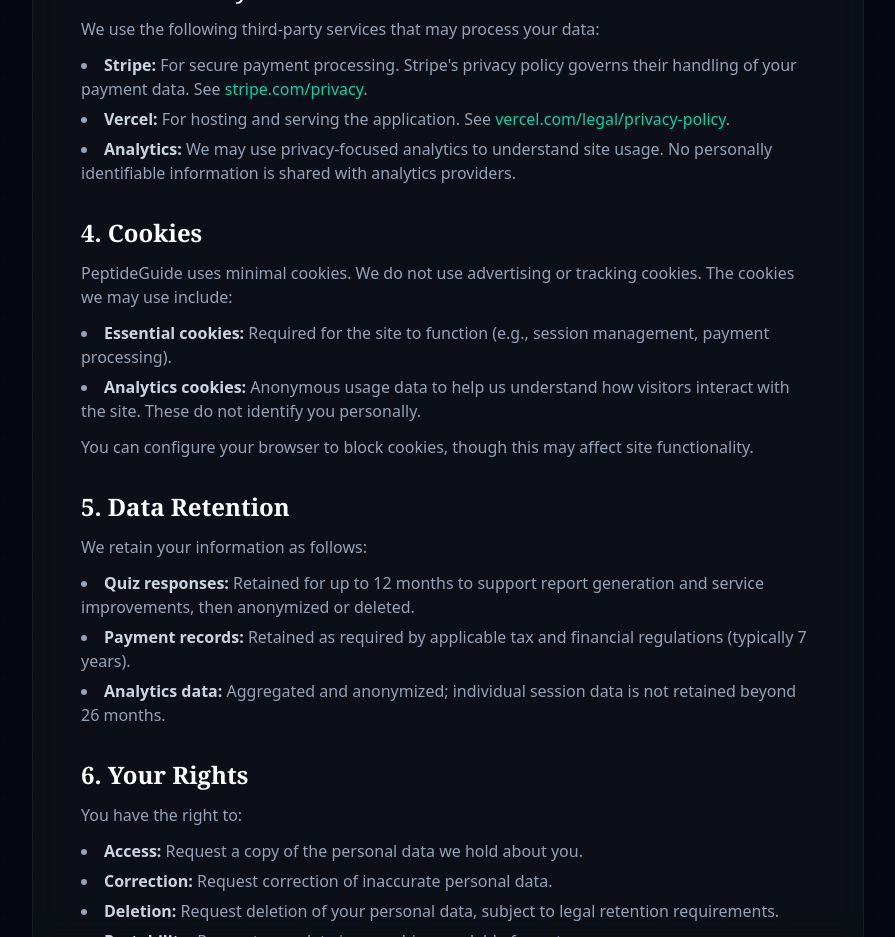
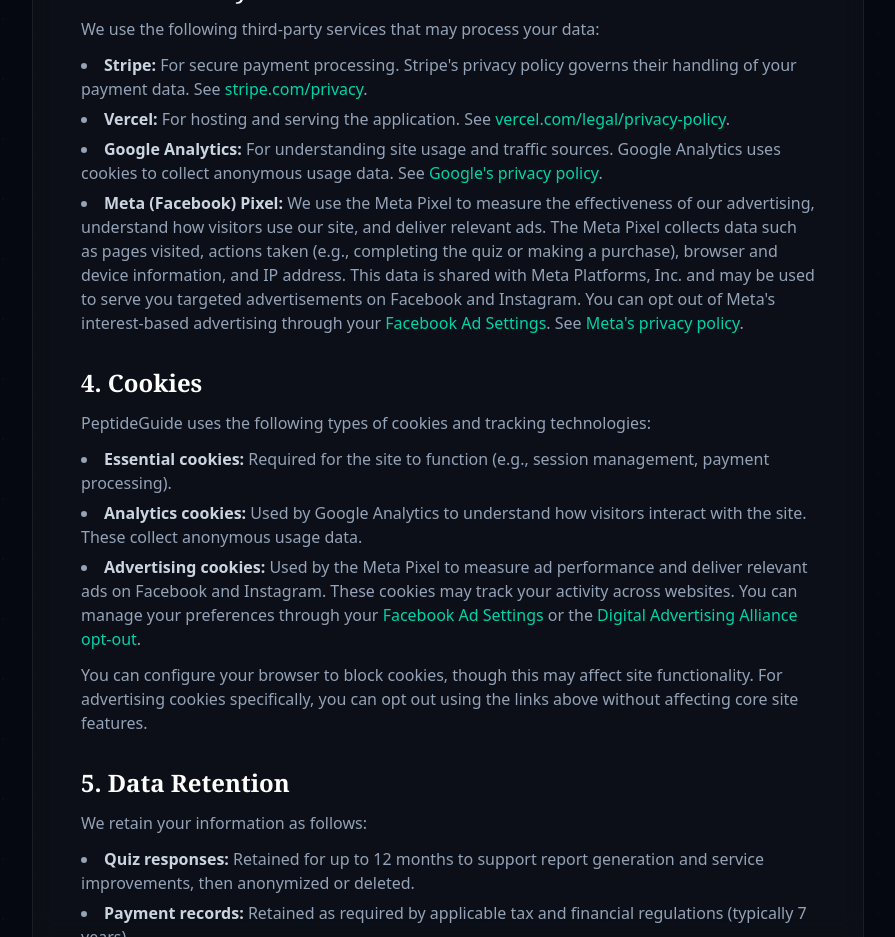
Before and after one commit to OmeedEn/peptide-guide, a Next.js app: page /privacy in a window 1280 px wide. Shown: the part 1140-2077 px from the top of the page, without its empty margins (192-1087 px from the left). Built offline with nearby package versions, Linux system fonts and the light colour scheme; no server answers.

Commit message:
feat: implement tracking for quiz interactions and purchases, update privacy policy with Google Analytics and Meta Pixel details, and refine content descriptions across various components

```diff
--- a/app/page.tsx
+++ b/app/page.tsx
@@ -48,7 +48,7 @@
             </h1>
 
             <p className="text-base sm:text-xl text-slate-400 leading-relaxed mb-8 sm:mb-10 max-w-2xl mx-auto px-2">
-              Navigate the peptide landscape with confidence. Research-backed profiles, risk assessments, and personalized recommendations.
+              Navigate the peptide research landscape with confidence. Evidence-based profiles, risk assessments, and educational resources to discuss with your doctor.
             </p>
 
             <div className="flex flex-col sm:flex-row items-center justify-center gap-3 sm:gap-4">
@@ -70,6 +70,13 @@
           </motion.div>
         </div>
       </section>
+
+      {/* Educational Disclaimer Banner */}
+      <div className="mx-auto max-w-7xl px-4 sm:px-6 lg:px-8">
+        <div className="flex items-center justify-center gap-2 py-2.5 px-4 rounded-lg bg-amber-500/5 border border-amber-500/15 text-center">
+          <span className="text-[10px] sm:text-xs text-amber-400/80">For educational purposes only. Not medical advice. Always consult your healthcare provider.</span>
+        </div>
+      </div>
 
       {/* Category Grid */}
       <section className="mx-auto max-w-7xl px-4 sm:px-6 lg:px-8 py-10 sm:py-16">
@@ -355,7 +362,7 @@
                 Your Personalized Peptide Report
               </h2>
               <p className="text-sm sm:text-base text-slate-400 max-w-lg mx-auto px-2">
-                Stop guessing. Get a research-backed recommendation tailored to your exact goals.
+                Get a research-backed educational report tailored to your goals — with talking points for your doctor.
               </p>
             </div>
 
--- a/app/privacy/page.tsx
+++ b/app/privacy/page.tsx
@@ -88,8 +88,19 @@
                   See <a href="https://vercel.com/legal/privacy-policy" target="_blank" rel="noopener noreferrer" className="text-neon-teal hover:underline">vercel.com/legal/privacy-policy</a>.
                 </li>
                 <li>
-                  <strong className="text-slate-300">Analytics:</strong> We may use privacy-focused analytics
-                  to understand site usage. No personally identifiable information is shared with analytics providers.
+                  <strong className="text-slate-300">Google Analytics:</strong> For understanding site usage
+                  and traffic sources. Google Analytics uses cookies to collect anonymous usage data.
+                  See <a href="https://policies.google.com/privacy" target="_blank" rel="noopener noreferrer" className="text-neon-teal hover:underline">Google&apos;s privacy policy</a>.
+                </li>
+                <li>
+                  <strong className="text-slate-300">Meta (Facebook) Pixel:</strong> We use the Meta Pixel to
+                  measure the effectiveness of our advertising, understand how visitors use our site, and deliver
+                  relevant ads. The Meta Pixel collects data such as pages visited, actions taken (e.g., completing
+                  the quiz or making a purchase), browser and device information, and IP address. This data is
+                  shared with Meta Platforms, Inc. and may be used to serve you targeted advertisements on
+                  Facebook and Instagram. You can opt out of Meta&apos;s interest-based advertising through
+                  your <a href="https://www.facebook.com/settings/?tab=ads" target="_blank" rel="noopener noreferrer" className="text-neon-teal hover:underline">Facebook Ad Settings</a>.
+                  See <a href="https://www.facebook.com/privacy/policy/" target="_blank" rel="noopener noreferrer" className="text-neon-teal hover:underline">Meta&apos;s privacy policy</a>.
                 </li>
               </ul>
             </section>
@@ -99,8 +110,7 @@
                 4. Cookies
               </h2>
               <p>
-                PeptideGuide uses minimal cookies. We do not use advertising or tracking cookies.
-                The cookies we may use include:
+                PeptideGuide uses the following types of cookies and tracking technologies:
               </p>
               <ul className="list-disc list-inside mt-3 space-y-1.5 text-slate-400">
                 <li>
@@ -108,12 +118,21 @@
                   function (e.g., session management, payment processing).
                 </li>
                 <li>
-                  <strong className="text-slate-300">Analytics cookies:</strong> Anonymous usage data to help
-                  us understand how visitors interact with the site. These do not identify you personally.
+                  <strong className="text-slate-300">Analytics cookies:</strong> Used by Google Analytics to
+                  understand how visitors interact with the site. These collect anonymous usage data.
+                </li>
+                <li>
+                  <strong className="text-slate-300">Advertising cookies:</strong> Used by the Meta Pixel to
+                  measure ad performance and deliver relevant ads on Facebook and Instagram. These cookies
+                  may track your activity across websites. You can manage your preferences through
+                  your <a href="https://www.facebook.com/settings/?tab=ads" target="_blank" rel="noopener noreferrer" className="text-neon-teal hover:underline">Facebook Ad Settings</a> or
+                  the <a href="https://optout.aboutads.info/" target="_blank" rel="noopener noreferrer" className="text-neon-teal hover:underline">Digital Advertising Alliance opt-out</a>.
                 </li>
               </ul>
               <p className="mt-3">
                 You can configure your browser to block cookies, though this may affect site functionality.
+                For advertising cookies specifically, you can opt out using the links above without affecting
+                core site features.
               </p>
             </section>
 
--- a/app/report/page.tsx
+++ b/app/report/page.tsx
@@ -13,6 +13,7 @@
 import { type QuizAnswers } from '@/lib/quiz-logic'
 import { generateReport, type PeptideReport } from '@/lib/report-generator'
 import { categoryMap } from '@/data/categories'
+import { trackPurchase } from '@/lib/tracking'
 import RiskBadge from '@/components/RiskBadge'
 import EvidenceBar from '@/components/EvidenceBar'
 import CategoryIcon from '@/components/CategoryIcon'
@@ -49,9 +50,10 @@
   useEffect(() => {
     const sessionId = searchParams.get('session_id')
 
-    // If arriving from Stripe checkout success, mark as paid
+    // If arriving from Stripe checkout success, mark as paid and track conversion
     if (sessionId) {
       localStorage.setItem('peptide_report_paid', sessionId)
+      trackPurchase()
     }
 
     const hasPaid = localStorage.getItem('peptide_report_paid')
--- a/components/AnalyticsProvider.tsx
+++ b/components/AnalyticsProvider.tsx
@@ -3,11 +3,13 @@
 import Script from 'next/script'
 
 const GA_ID = process.env.NEXT_PUBLIC_GA_ID
+const META_PIXEL_ID = process.env.NEXT_PUBLIC_META_PIXEL_ID
 
 export default function AnalyticsProvider() {
-  if (!GA_ID) return null
-
   return (
+    <>
+      {/* Google Analytics */}
+      {GA_ID && (
         <>
           <Script
             src={`https://www.googletagmanager.com/gtag/js?id=${GA_ID}`}
@@ -22,5 +24,25 @@
             `}
           </Script>
         </>
+      )}
+
+      {/* Meta Pixel */}
+      {META_PIXEL_ID && (
+        <Script id="meta-pixel" strategy="afterInteractive">
+          {`
+            !function(f,b,e,v,n,t,s)
+            {if(f.fbq)return;n=f.fbq=function(){n.callMethod?
+            n.callMethod.apply(n,arguments):n.queue.push(arguments)};
+            if(!f._fbq)f._fbq=n;n.push=n;n.loaded=!0;n.version='2.0';
+            n.queue=[];t=b.createElement(e);t.async=!0;
+            t.src=v;s=b.getElementsByTagName(e)[0];
+            s.parentNode.insertBefore(t,s)}(window, document,'script',
+            'https://connect.facebook.net/en_US/fbevents.js');
+            fbq('init', '${META_PIXEL_ID}');
+            fbq('track', 'PageView');
+          `}
+        </Script>
+      )}
+    </>
   )
 }
--- a/data/categories.ts
+++ b/data/categories.ts
@@ -9,12 +9,12 @@
 export const categories: Category[] = [
   { id: 'healing_recovery', name: 'Healing & Recovery', description: 'Tissue repair, injury recovery, and inflammation reduction', icon: 'Heart', color: '#f43f5e' },
   { id: 'muscle_growth', name: 'Muscle Growth', description: 'Muscle building, strength, and athletic performance', icon: 'Dumbbell', color: '#8b5cf6' },
-  { id: 'fat_loss', name: 'Fat Loss', description: 'Weight management, fat burning, and metabolic optimization', icon: 'Flame', color: '#f97316' },
+  { id: 'fat_loss', name: 'Metabolic Health', description: 'Metabolic optimization and body composition research', icon: 'Flame', color: '#f97316' },
   { id: 'anti_aging', name: 'Anti-Aging', description: 'Cellular renewal, telomere support, and longevity', icon: 'Hourglass', color: '#06b6d4' },
   { id: 'skin_hair', name: 'Skin & Hair', description: 'Collagen production, skin repair, and hair growth', icon: 'Sparkles', color: '#ec4899' },
   { id: 'cognitive', name: 'Cognitive', description: 'Focus, memory, neuroprotection, and mental clarity', icon: 'Brain', color: '#6366f1' },
   { id: 'sleep_wellness', name: 'Sleep & Wellness', description: 'Sleep quality, stress reduction, and overall wellbeing', icon: 'Moon', color: '#8b5cf6' },
-  { id: 'sexual_health', name: 'Sexual Health', description: 'Libido, sexual function, and reproductive health', icon: 'HeartPulse', color: '#f43f5e' },
+  { id: 'sexual_health', name: 'Hormonal & Sexual Health', description: 'Hormone optimization and reproductive wellness research', icon: 'HeartPulse', color: '#f43f5e' },
   { id: 'immune', name: 'Immune Support', description: 'Immune modulation and defense enhancement', icon: 'Shield', color: '#10b981' },
   { id: 'mitochondrial', name: 'Mitochondrial Energy', description: 'Cellular energy production and mitochondrial optimization', icon: 'Zap', color: '#eab308' },
 ]
--- a/data/peptides.ts
+++ b/data/peptides.ts
@@ -164,9 +164,9 @@
     fullName: 'Semaglutide (GLP-1 Receptor Agonist)',
     aliases: ['Ozempic', 'Wegovy', 'Rybelsus'],
     categories: ['fat_loss'],
-    primaryUse: 'Weight loss and metabolic health',
+    primaryUse: 'GLP-1 receptor agonist for metabolic health',
     trendingRank: 5,
-    description: 'An FDA-approved GLP-1 receptor agonist for type 2 diabetes and weight management. The most commercially successful peptide drug. As of late 2025, ~12% of US adults are currently using a GLP-1 RA (KFF polling).',
+    description: 'An FDA-approved GLP-1 receptor agonist for type 2 diabetes and chronic weight management. The most commercially successful peptide drug. As of late 2025, ~12% of US adults are currently using a GLP-1 RA (KFF polling).',
     benefits: [
       'Significant sustained weight loss (13-15% body weight)',
       'Improved blood sugar control',
--- /dev/null
+++ b/lib/tracking.ts
@@ -0,0 +1,40 @@
+// Meta Pixel + Google Analytics event helpers
+// Safe to call even if pixel/GA not loaded — checks window.fbq / window.gtag
+
+declare global {
+  interface Window {
+    fbq?: (...args: unknown[]) => void
+    gtag?: (...args: unknown[]) => void
+  }
+}
+
+export function trackQuizStart() {
+  window.fbq?.('track', 'Lead', { content_name: 'Quiz Started' })
+  window.gtag?.('event', 'quiz_start')
+}
+
+export function trackQuizComplete(matchCount: number) {
+  window.fbq?.('track', 'CompleteRegistration', {
+    content_name: 'Quiz Completed',
+    value: matchCount,
+  })
+  window.gtag?.('event', 'quiz_complete', { match_count: matchCount })
+}
+
+export function trackInitiateCheckout() {
+  window.fbq?.('track', 'InitiateCheckout', {
+    content_name: 'Peptide Report',
+    value: 6.99,
+    currency: 'USD',
+  })
+  window.gtag?.('event', 'begin_checkout', { value: 6.99, currency: 'USD' })
+}
+
+export function trackPurchase() {
+  window.fbq?.('track', 'Purchase', {
+    content_name: 'Peptide Report',
+    value: 6.99,
+    currency: 'USD',
+  })
+  window.gtag?.('event', 'purchase', { value: 6.99, currency: 'USD' })
+}
```
Also changed, not shown: app/find/page.tsx (+8 -2 lines), lib/quiz-logic.ts (+6 -6 lines), 1 other file (tests, documents, lock files or other folders). Lines whose indentation alone changed are shown as unchanged.
